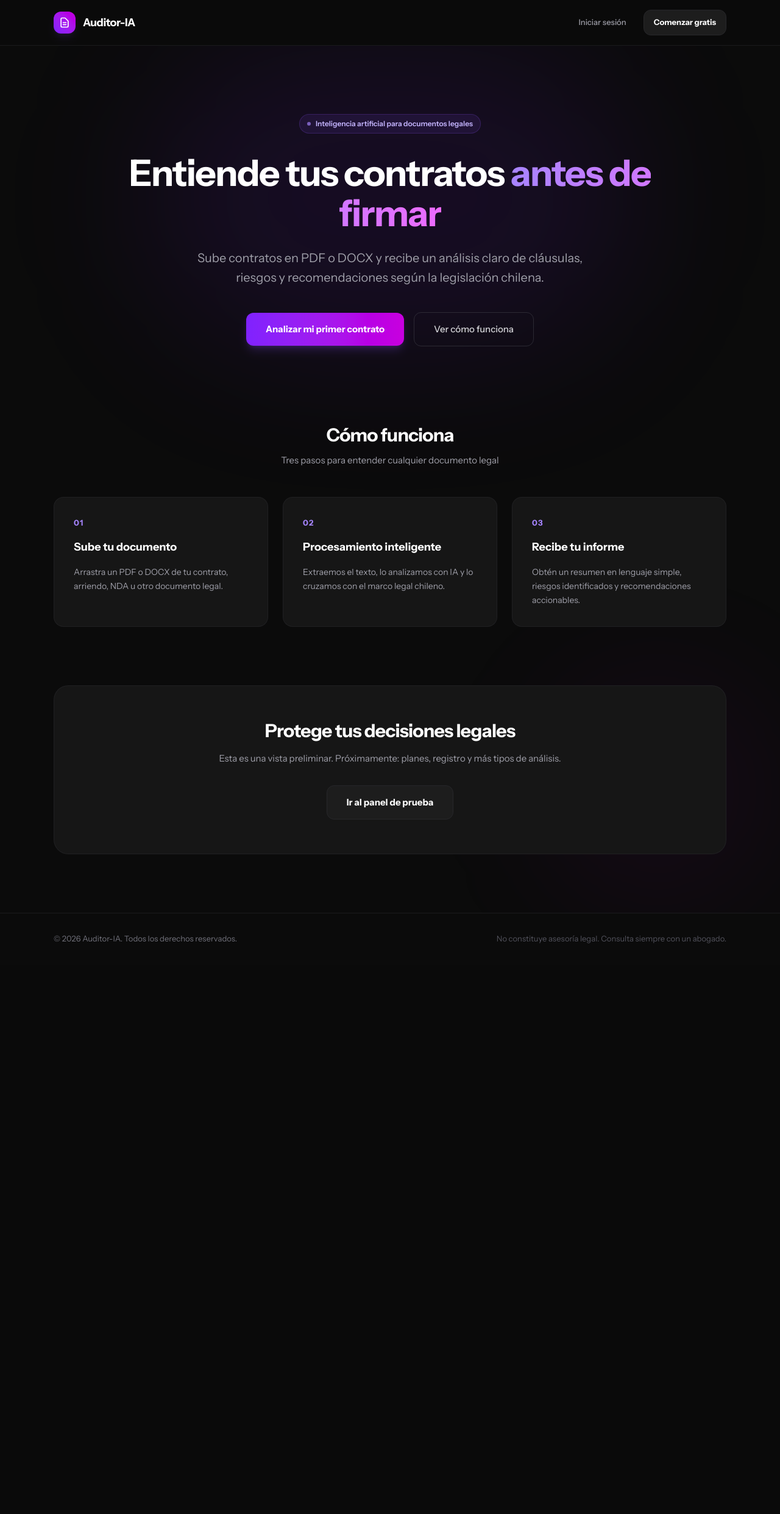
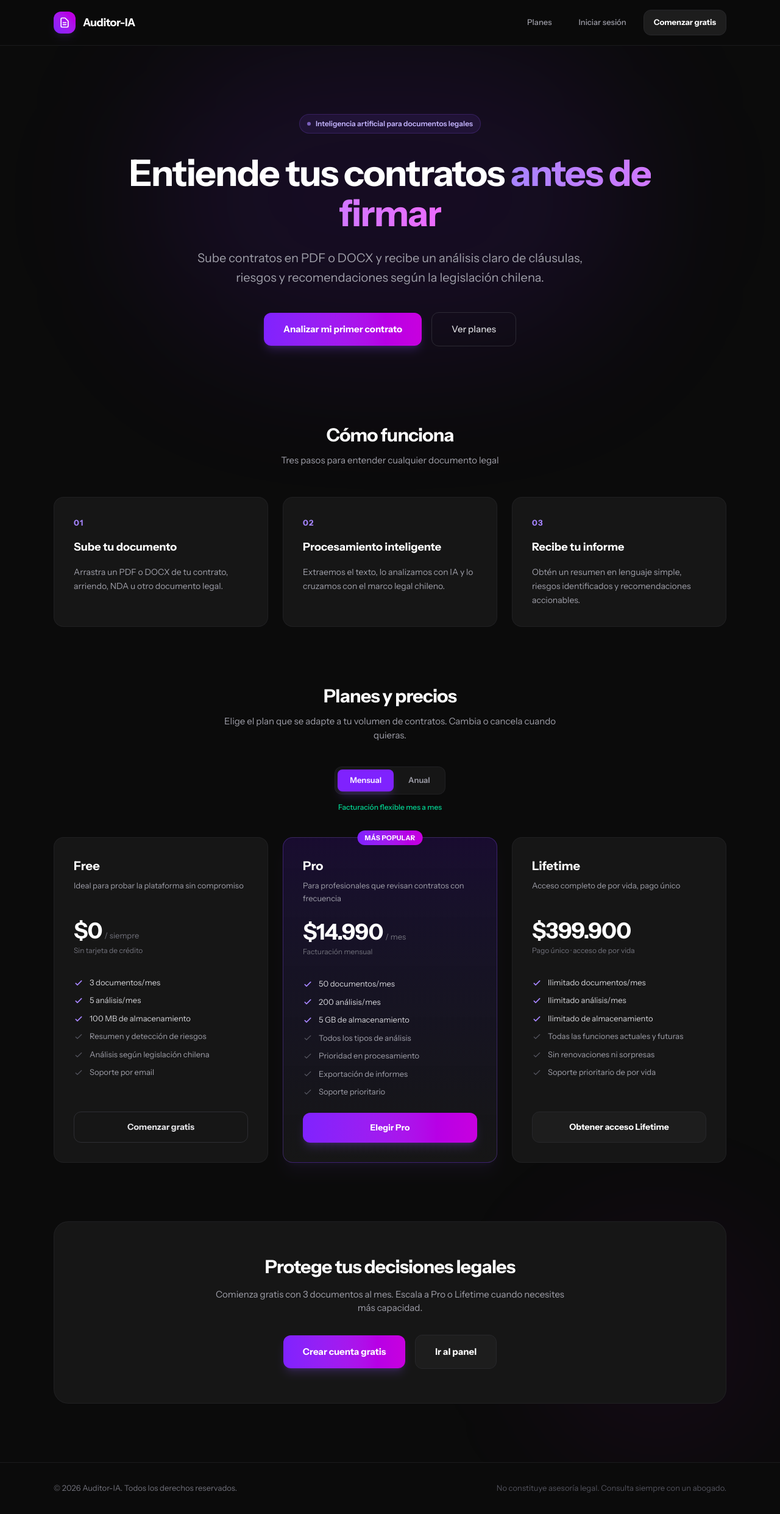
Before and after one commit to AlfredoAC1/Auditor-IA, a Laravel app: page / in a window 1280 px wide. Shown: the whole page at 61% size. Before the commit the page ends 1547 px from the top, so only its background shows below. Run offline with Laravel 12, Linux system fonts and the light colour scheme; style sheets or scripts are compiled from the project's sources.

Commit message:
feat: update landing and dashboard views with plan details and usage metrics

```diff
--- a/config/billing.php
+++ b/config/billing.php
@@ -6,10 +6,6 @@ return [
     |--------------------------------------------------------------------------
     | Stripe Configuration
     |--------------------------------------------------------------------------
-    |
-    | Stripe API keys for payment processing.
-    | Use test keys during development.
-    |
     */
 
     'stripe' => [
@@ -24,59 +20,81 @@ return [
     | Default Plans
     |--------------------------------------------------------------------------
     |
-    | Seed data for available plans. These are used by the PlanSeeder
-    | to populate the plans table. Adjust limits as needed.
-    |
     | NULL values mean unlimited.
+    | price_monthly_clp / price_yearly_clp used for recurring plans.
+    | price_lifetime_clp used for one-time Lifetime plan.
     |
     */
 
     'plans' => [
 
         'free' => [
-            'name' => 'Gratis',
-            'description' => 'Para probar la plataforma',
-            'price_clp' => 0,
+            'name' => 'Free',
+            'description' => 'Ideal para probar la plataforma sin compromiso',
             'is_free' => true,
+            'billing_type' => 'free',
+            'price_monthly_clp' => 0,
+            'price_yearly_clp' => 0,
+            'price_lifetime_clp' => null,
             'max_documents_per_month' => 3,
             'max_analyses_per_month' => 5,
             'max_storage_bytes' => 104857600, // 100 MB
             'max_tokens_per_month' => 50000,
+            'highlights' => [
+                'Resumen y detección de riesgos',
+                'Análisis según legislación chilena',
+                'Soporte por email',
+            ],
         ],
 
-        'basic' => [
-            'name' => 'Básico',
-            'description' => 'Para uso personal o pequeñas empresas',
-            'price_clp' => 9990,
+        'pro' => [
+            'name' => 'Pro',
+            'description' => 'Para profesionales que revisan contratos con frecuencia',
             'is_free' => false,
-            'max_documents_per_month' => 20,
-            'max_analyses_per_month' => 50,
-            'max_storage_bytes' => 1073741824, // 1 GB
-            'max_tokens_per_month' => 500000,
+            'billing_type' => 'recurring',
+            'price_monthly_clp' => 14990,
+            'price_yearly_clp' => 149900,
+            'price_lifetime_clp' => null,
+            'max_documents_per_month' => 50,
+            'max_analyses_per_month' => 200,
+            'max_storage_bytes' => 5368709120, // 5 GB
+            'max_tokens_per_month' => 2000000,
+            'popular' => true,
+            'highlights' => [
+                'Todos los tipos de análisis',
+                'Prioridad en procesamiento',
+                'Exportación de informes',
+                'Soporte prioritario',
+            ],
         ],
 
-        'professional' => [
-            'name' => 'Profesional',
-            'description' => 'Para profesionales y empresas medianas',
-            'price_clp' => 29990,
+        'lifetime' => [
+            'name' => 'Lifetime',
+            'description' => 'Acceso completo de por vida, pago único',
             'is_free' => false,
-            'max_documents_per_month' => 100,
-            'max_analyses_per_month' => null, // Unlimited
-            'max_storage_bytes' => 10737418240, // 10 GB
-            'max_tokens_per_month' => null, // Unlimited
-        ],
-
-        'enterprise' => [
-            'name' => 'Empresa',
-            'description' => 'Para grandes organizaciones con necesidades especiales',
-            'price_clp' => null, // Custom pricing
-            'is_free' => false,
-            'max_documents_per_month' => null, // Unlimited
-            'max_analyses_per_month' => null, // Unlimited
-            'max_storage_bytes' => null, // Unlimited
-            'max_tokens_per_month' => null, // Unlimited
+            'billing_type' => 'lifetime',
+            'price_monthly_clp' => null,
+            'price_yearly_clp' => null,
+            'price_lifetime_clp' => 399900,
+            'max_documents_per_month' => null,
+            'max_analyses_per_month' => null,
+            'max_storage_bytes' => null,
+            'max_tokens_per_month' => null,
+            'highlights' => [
+                'Todas las funciones actuales y futuras',
+                'Sin renovaciones ni sorpresas',
+                'Soporte prioritario de por vida',
+            ],
         ],
 
     ],
 
+    /*
+    |--------------------------------------------------------------------------
+    | Default plan slug for organizations without subscription
+    |--------------------------------------------------------------------------
+    */
+
+    'default_plan' => 'free',
+
 ];
--- /dev/null
+++ b/resources/views/components/pricing-section.blade.php
@@ -0,0 +1,202 @@
+@php
+    $plans = config('billing.plans', []);
+    $formatPrice = fn (?int $clp): string => $clp === null ? '—' : '$' . number_format($clp, 0, ',', '.');
+    $formatLimit = fn (?int $value, string $suffix = ''): string => $value === null ? 'Ilimitado' : number_format($value, 0, ',', '.') . $suffix;
+    $formatStorage = function (?int $bytes): string {
+        if ($bytes === null) {
+            return 'Ilimitado';
+        }
+        if ($bytes >= 1073741824) {
+            return number_format($bytes / 1073741824, 0) . ' GB';
+        }
+
+        return number_format($bytes / 1048576, 0) . ' MB';
+    };
+@endphp
+
+<section id="planes" class="relative max-w-6xl mx-auto px-6 pb-24 scroll-mt-24">
+    <div class="text-center mb-10">
+        <h2 class="text-2xl md:text-3xl font-bold text-white tracking-tight mb-3">Planes y precios</h2>
+        <p class="text-zinc-400 text-[15px] max-w-xl mx-auto">
+            Elige el plan que se adapte a tu volumen de contratos. Cambia o cancela cuando quieras.
+        </p>
+    </div>
+
+    {{-- Billing toggle --}}
+    <div class="flex flex-col items-center gap-3 mb-10" data-pricing-root>
+        <div class="inline-flex items-center gap-1 p-1 rounded-xl bg-[#161616] border border-zinc-800/60">
+            <button
+                type="button"
+                data-billing-toggle="monthly"
+                class="pricing-toggle px-5 py-2 rounded-lg text-[13px] font-semibold transition-all bg-violet-600 text-white shadow-lg shadow-violet-500/20"
+            >
+                Mensual
+            </button>
+            <button
+                type="button"
+                data-billing-toggle="yearly"
+                class="pricing-toggle px-5 py-2 rounded-lg text-[13px] font-semibold transition-all text-zinc-400 hover:text-zinc-200"
+            >
+                Anual
+            </button>
+        </div>
+        <p class="text-[12px] text-emerald-400 font-medium">
+            <span data-yearly-badge class="hidden">Ahorra 2 meses con facturación anual en Pro</span>
+            <span data-monthly-badge>Facturación flexible mes a mes</span>
+        </p>
+    </div>
+
+    <div class="grid md:grid-cols-3 gap-6 items-stretch">
+        @foreach ($plans as $slug => $plan)
+            @php
+                $isPopular = ! empty($plan['popular']);
+                $isLifetime = ($plan['billing_type'] ?? '') === 'lifetime';
+                $isFree = ! empty($plan['is_free']);
+            @endphp
+
+            <div @class([
+                'relative flex flex-col rounded-2xl p-8 gap-6 transition-colors',
+                'bg-[#161616] border border-zinc-800/60 hover:border-zinc-700/60' => ! $isPopular,
+                'bg-gradient-to-b from-violet-950/40 to-[#161616] border border-violet-500/30 shadow-xl shadow-violet-500/5' => $isPopular,
+            ])>
+                @if ($isPopular)
+                    <span class="absolute -top-3 left-1/2 -translate-x-1/2 px-3 py-1 rounded-full bg-gradient-to-r from-violet-600 to-fuchsia-600 text-[11px] font-bold text-white tracking-wide uppercase">
+                        Más popular
+                    </span>
+                @endif
+
+                <div class="flex flex-col gap-2">
+                    <h3 class="text-xl font-bold text-white">{{ $plan['name'] }}</h3>
+                    <p class="text-[13px] text-zinc-400 leading-relaxed min-h-[40px]">{{ $plan['description'] }}</p>
+                </div>
+
+                {{-- Price display --}}
+                <div class="flex flex-col gap-1 min-h-[72px]">
+                    @if ($isFree)
+                        <div class="flex items-baseline gap-1">
+                            <span class="text-4xl font-extrabold text-white tracking-tight">$0</span>
+                            <span class="text-[13px] text-zinc-500">/ siempre</span>
+                        </div>
+                        <span class="text-[12px] text-zinc-500">Sin tarjeta de crédito</span>
+                    @elseif ($isLifetime)
+                        <div class="flex items-baseline gap-1">
+                            <span class="text-4xl font-extrabold text-white tracking-tight">{{ $formatPrice($plan['price_lifetime_clp'] ?? null) }}</span>
+                        </div>
+                        <span class="text-[12px] text-zinc-500">Pago único · acceso de por vida</span>
+                    @else
+                        <div class="flex items-baseline gap-1">
+                            <span
+                                class="text-4xl font-extrabold text-white tracking-tight"
+                                data-plan-price="{{ $slug }}"
+                                data-monthly="{{ $plan['price_monthly_clp'] ?? 0 }}"
+                                data-yearly="{{ $plan['price_yearly_clp'] ?? 0 }}"
+                            >
+                                {{ $formatPrice($plan['price_monthly_clp'] ?? 0) }}
+                            </span>
+                            <span class="text-[13px] text-zinc-500" data-plan-period="{{ $slug }}">/ mes</span>
+                        </div>
+                        <span class="text-[12px] text-zinc-500" data-plan-note="{{ $slug }}">Facturación mensual</span>
+                    @endif
+                </div>
+
+                {{-- Limits summary --}}
+                <ul class="flex flex-col gap-2.5 flex-1">
+                    <li class="flex items-center gap-2.5 text-[13px] text-zinc-300">
+                        <svg class="w-4 h-4 text-violet-400 shrink-0" fill="none" viewBox="0 0 24 24" stroke="currentColor" stroke-width="2.5">
+                            <path stroke-linecap="round" stroke-linejoin="round" d="M5 13l4 4L19 7" />
+                        </svg>
+                        {{ $formatLimit($plan['max_documents_per_month'] ?? null) }} documentos/mes
+                    </li>
+                    <li class="flex items-center gap-2.5 text-[13px] text-zinc-300">
+                        <svg class="w-4 h-4 text-violet-400 shrink-0" fill="none" viewBox="0 0 24 24" stroke="currentColor" stroke-width="2.5">
+                            <path stroke-linecap="round" stroke-linejoin="round" d="M5 13l4 4L19 7" />
+                        </svg>
+                        {{ $formatLimit($plan['max_analyses_per_month'] ?? null) }} análisis/mes
+                    </li>
+                    <li class="flex items-center gap-2.5 text-[13px] text-zinc-300">
+                        <svg class="w-4 h-4 text-violet-400 shrink-0" fill="none" viewBox="0 0 24 24" stroke="currentColor" stroke-width="2.5">
+                            <path stroke-linecap="round" stroke-linejoin="round" d="M5 13l4 4L19 7" />
+                        </svg>
+                        {{ $formatStorage($plan['max_storage_bytes'] ?? null) }} de almacenamiento
+                    </li>
+                    @foreach ($plan['highlights'] ?? [] as $highlight)
+                        <li class="flex items-center gap-2.5 text-[13px] text-zinc-400">
+                            <svg class="w-4 h-4 text-zinc-600 shrink-0" fill="none" viewBox="0 0 24 24" stroke="currentColor" stroke-width="2">
+                                <path stroke-linecap="round" stroke-linejoin="round" d="M5 13l4 4L19 7" />
+                            </svg>
+                            {{ $highlight }}
+                        </li>
+                    @endforeach
+                </ul>
+
+                @if ($isFree)
+                    <a href="{{ route('login') }}" class="w-full text-center px-6 py-3.5 rounded-xl border border-zinc-700/60 hover:bg-zinc-800/30 text-[14px] font-bold text-zinc-200 transition-all">
+                        Comenzar gratis
+                    </a>
+                @elseif ($isLifetime)
+                    <a href="{{ route('login') }}" class="w-full text-center px-6 py-3.5 rounded-xl bg-[#1d1d1d] hover:bg-[#262626] border border-zinc-800 hover:border-zinc-700 text-[14px] font-bold text-white transition-all">
+                        Obtener acceso Lifetime
+                    </a>
+                @else
+                    <a
+                        href="{{ route('login') }}"
+                        @class([
+                            'w-full text-center px-6 py-3.5 rounded-xl text-[14px] font-bold text-white transition-all',
+                            'bg-gradient-to-r from-violet-600 to-fuchsia-600 hover:from-violet-500 hover:to-fuchsia-500 shadow-lg shadow-violet-500/20' => $isPopular,
+                            'bg-[#1d1d1d] hover:bg-[#262626] border border-zinc-800 hover:border-zinc-700' => ! $isPopular,
+                        ])
+                    >
+                        Elegir Pro
+                    </a>
+                @endif
+            </div>
+        @endforeach
+    </div>
+</section>
+
+<script>
+    document.addEventListener('DOMContentLoaded', () => {
+        const toggles = document.querySelectorAll('[data-billing-toggle]');
+        const priceEls = document.querySelectorAll('[data-plan-price]');
+        const periodEls = document.querySelectorAll('[data-plan-period]');
+        const noteEls = document.querySelectorAll('[data-plan-note]');
+        const yearlyBadge = document.querySelector('[data-yearly-badge]');
+        const monthlyBadge = document.querySelector('[data-monthly-badge]');
+
+        const formatClp = (value) => '$' + Number(value).toLocaleString('es-CL');
+
+        const setBilling = (interval) => {
+            const isYearly = interval === 'yearly';
+
+            toggles.forEach((btn) => {
+                const active = btn.dataset.billingToggle === interval;
+                btn.classList.toggle('bg-violet-600', active);
+                btn.classList.toggle('text-white', active);
+                btn.classList.toggle('shadow-lg', active);
+                btn.classList.toggle('shadow-violet-500/20', active);
+                btn.classList.toggle('text-zinc-400', !active);
+                btn.classList.toggle('hover:text-zinc-200', !active);
+            });
+
+            priceEls.forEach((el) => {
+                const value = isYearly ? el.dataset.yearly : el.dataset.monthly;
+                el.textContent = formatClp(value);
+            });
+
+            periodEls.forEach((el) => {
+                el.textContent = isYearly ? '/ año' : '/ mes';
+            });
+
+            noteEls.forEach((el) => {
+                el.textContent = isYearly ? 'Facturación anual (2 meses gratis)' : 'Facturación mensual';
+            });
+
+            yearlyBadge?.classList.toggle('hidden', !isYearly);
+            monthlyBadge?.classList.toggle('hidden', isYearly);
+        };
+
+        toggles.forEach((btn) => {
+            btn.addEventListener('click', () => setBilling(btn.dataset.billingToggle));
+        });
+    });
+</script>
--- a/resources/views/landing.blade.php
+++ b/resources/views/landing.blade.php
@@ -32,14 +32,14 @@
             <a href="{{ route('login') }}" class="w-full sm:w-auto px-8 py-4 rounded-xl bg-gradient-to-r from-violet-600 to-fuchsia-600 hover:from-violet-500 hover:to-fuchsia-500 text-[15px] font-bold text-white shadow-lg shadow-violet-500/20 transition-all">
                 Analizar mi primer contrato
             </a>
-            <a href="#como-funciona" class="w-full sm:w-auto px-8 py-4 rounded-xl bg-transparent border border-zinc-700/60 hover:bg-zinc-800/30 text-[15px] font-medium text-zinc-300 transition-all">
-                Ver cómo funciona
+            <a href="#planes" class="w-full sm:w-auto px-8 py-4 rounded-xl bg-transparent border border-zinc-700/60 hover:bg-zinc-800/30 text-[15px] font-medium text-zinc-300 transition-all">
+                Ver planes
             </a>
         </div>
     </section>
 
-    {{-- Features placeholder --}}
-    <section id="como-funciona" class="relative max-w-6xl mx-auto px-6 pb-24">
+    {{-- How it works --}}
+    <section id="como-funciona" class="relative max-w-6xl mx-auto px-6 pb-24 scroll-mt-24">
         <div class="text-center mb-12">
             <h2 class="text-2xl md:text-3xl font-bold text-white tracking-tight mb-3">Cómo funciona</h2>
             <p class="text-zinc-400 text-[15px]">Tres pasos para entender cualquier documento legal</p>
@@ -60,18 +60,26 @@
         </div>
     </section>
 
-    {{-- CTA placeholder --}}
+    {{-- Pricing --}}
+    <x-pricing-section />
+
+    {{-- Final CTA --}}
     <section class="relative max-w-6xl mx-auto px-6 pb-24">
         <div class="bg-[#161616] border border-zinc-800/60 rounded-3xl p-10 md:p-14 text-center">
             <h2 class="text-2xl md:text-3xl font-bold text-white tracking-tight mb-4">
                 Protege tus decisiones legales
             </h2>
             <p class="text-zinc-400 text-[15px] max-w-xl mx-auto mb-8">
-                Esta es una vista preliminar. Próximamente: planes, registro y más tipos de análisis.
+                Comienza gratis con 3 documentos al mes. Escala a Pro o Lifetime cuando necesites más capacidad.
             </p>
-            <a href="{{ route('login') }}" class="inline-flex px-8 py-4 rounded-xl bg-[#1d1d1d] hover:bg-[#262626] border border-zinc-800 hover:border-zinc-700 text-[15px] font-bold text-white transition-all">
-                Ir al panel de prueba
-            </a>
+            <div class="flex flex-col sm:flex-row items-center justify-center gap-4">
+                <a href="{{ route('login') }}" class="inline-flex px-8 py-4 rounded-xl bg-gradient-to-r from-violet-600 to-fuchsia-600 hover:from-violet-500 hover:to-fuchsia-500 text-[15px] font-bold text-white shadow-lg shadow-violet-500/20 transition-all">
+                    Crear cuenta gratis
+                </a>
+                <a href="{{ route('dashboard') }}" class="inline-flex px-8 py-4 rounded-xl bg-[#1d1d1d] hover:bg-[#262626] border border-zinc-800 hover:border-zinc-700 text-[15px] font-bold text-white transition-all">
+                    Ir al panel
+                </a>
+            </div>
         </div>
     </section>
 
--- a/resources/views/layouts/guest.blade.php
+++ b/resources/views/layouts/guest.blade.php
@@ -33,6 +33,9 @@
             </a>
 
             <nav class="flex items-center gap-3">
+                <a href="{{ route('landing') }}#planes" class="hidden sm:inline-flex px-4 py-2 rounded-xl text-[13px] font-medium text-zinc-400 hover:text-white transition-colors">
+                    Planes
+                </a>
                 <a href="{{ route('login') }}" class="px-4 py-2 rounded-xl text-[13px] font-medium text-zinc-400 hover:text-white transition-colors">
                     Iniciar sesión
                 </a>
```
Also changed, not shown: app/Http/Controllers/DashboardController.php (+30 -1 lines), database/seeders/PlanSeeder.php (+12 -1 lines), resources/views/components/plan-usage-card.blade.php (added, +99 -0 lines), resources/views/components/sidebar.blade.php (+12 -4 lines), resources/views/dashboard.blade.php (+12 -0 lines).
